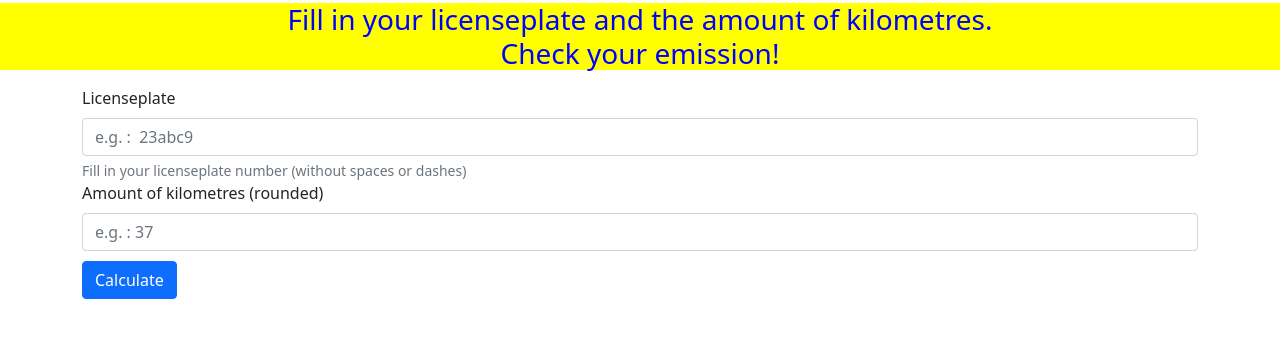
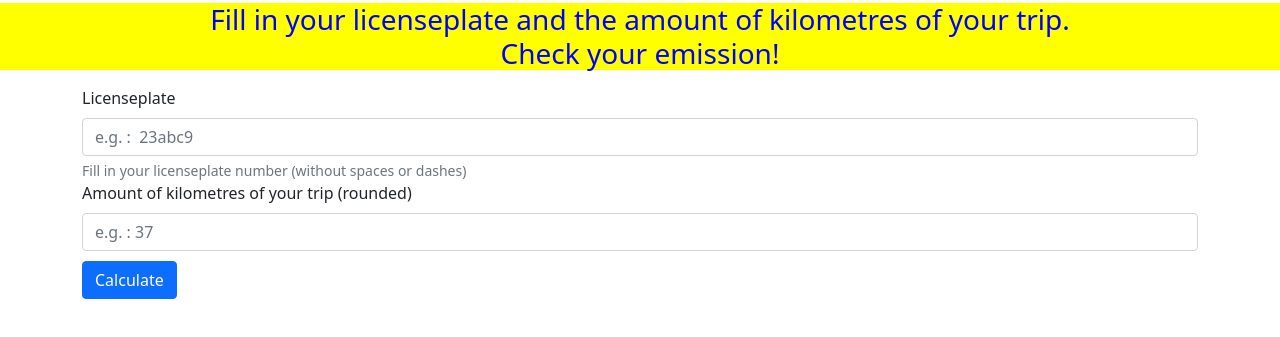
Before and after one commit to TimoWieme/prg8week9, a plain HTML site: page index.html in a window 1280 px wide. Shown: the part 53-390 px from the top of the page. Drawn offline with nearby package versions, Linux system fonts and the light colour scheme; a script that the page names is missing.

```diff
--- a/index.html
+++ b/index.html
@@ -17,7 +17,7 @@
 
 <body>
     <h1 class="text-center" id="title">Emission Calculator</h1>
-    <h3 class="text-center" id="underTitle">Fill in your licenseplate and the amount of kilometres.
+    <h3 class="text-center" id="underTitle">Fill in your licenseplate and the amount of kilometres of your trip.
         <p>Check your emission!</p>
     </h3>
     </h3>
@@ -32,7 +32,7 @@
                 </div>
                 <div id="plateForm" class="form-text">Fill in your licenseplate number (without spaces or dashes)</div>
                 <div class="col-auto">
-                    <label for="kilometres" class="form-label">Amount of kilometres (rounded)</label>
+                    <label for="kilometres" class="form-label">Amount of kilometres of your trip (rounded)</label>
                     <input type="number" class="form-control" id="kilometres" aria-describedby="kilometres"
                         placeholder="e.g. : 37">
                 </div>
```
Also changed, not shown: images/accuracy-new.png (added), images/accuracy-old.png (added), 2 other files.
